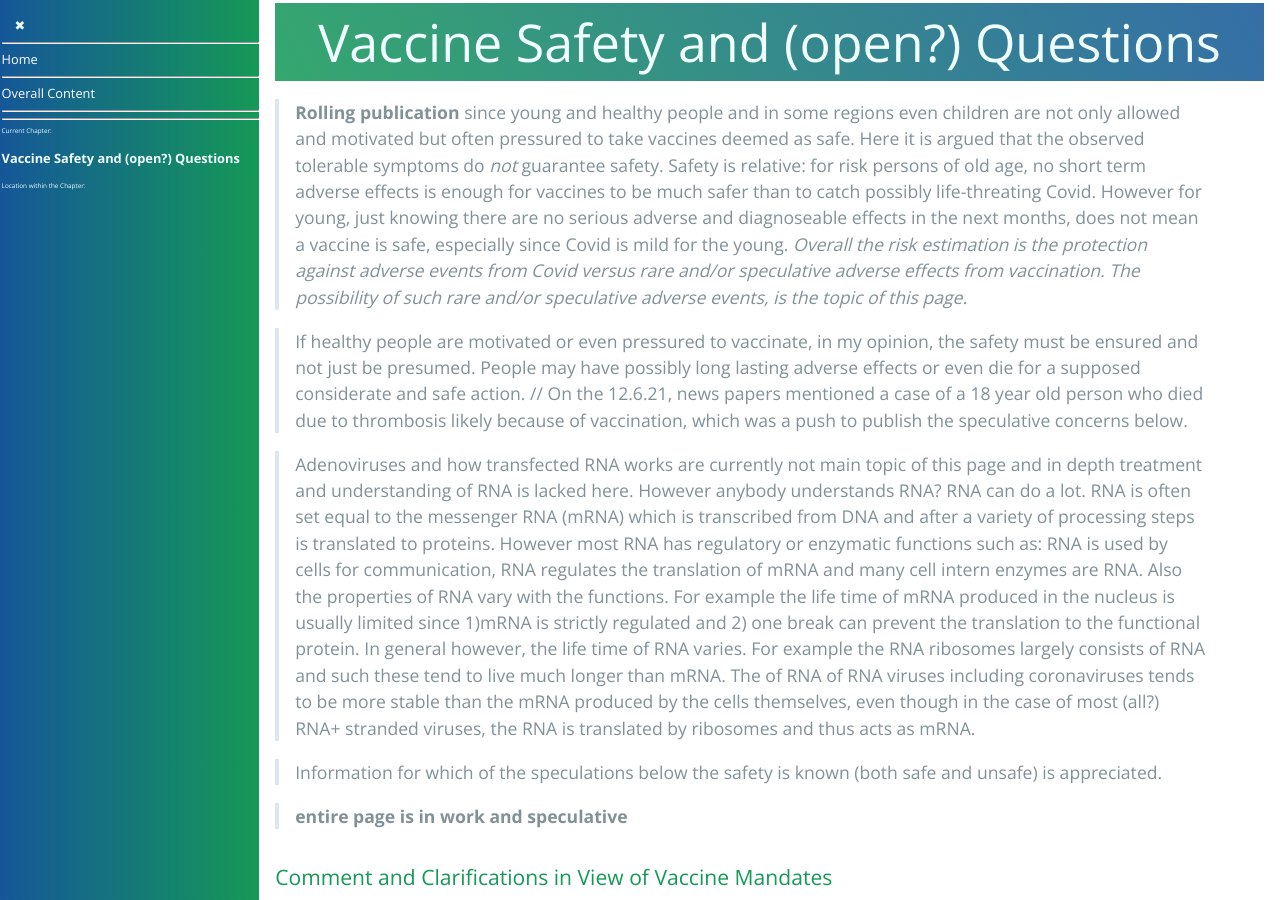
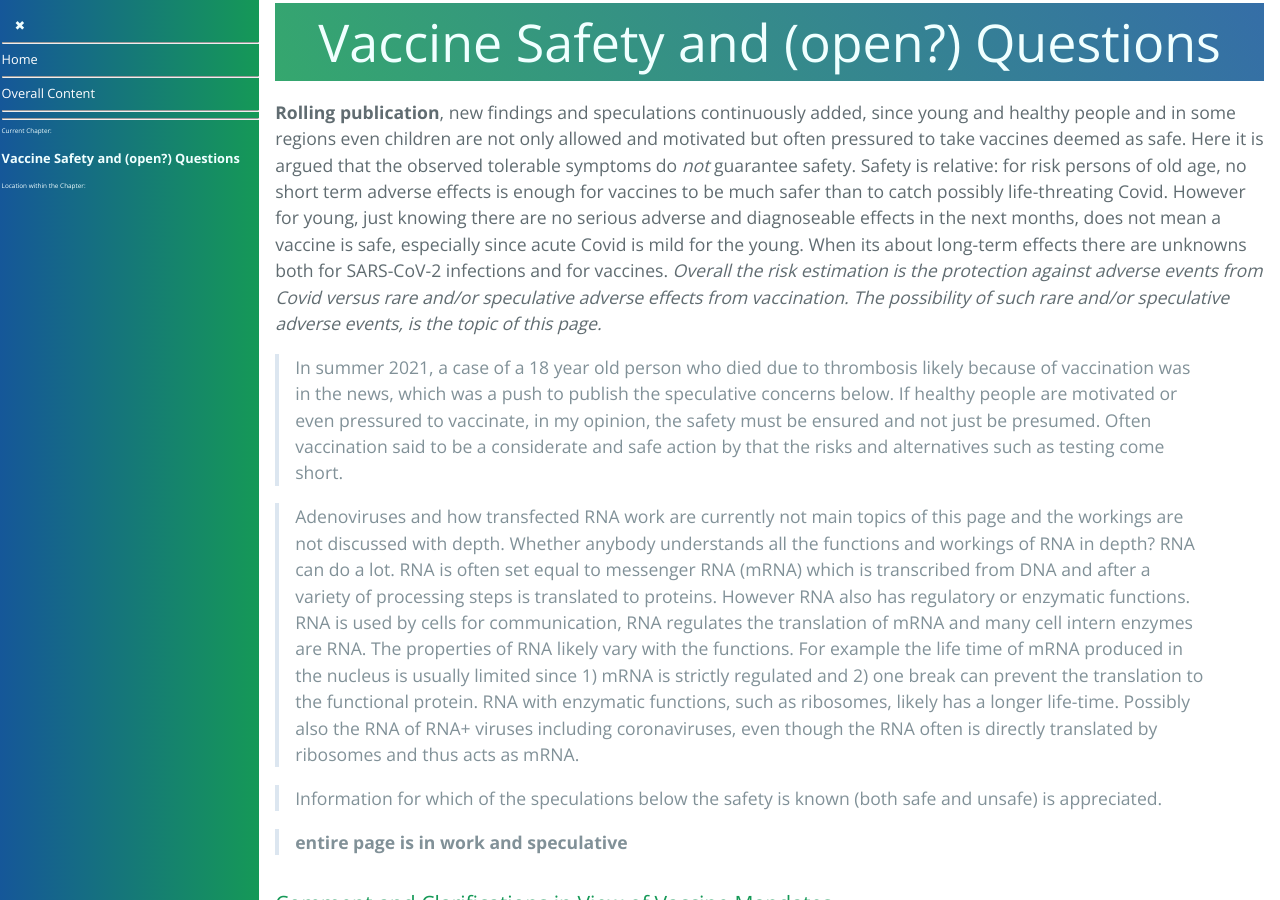
Before and after one commit to forestgrape/coronavirus, a Jekyll site: the page built from 10_vaccines/vaccine_safety.md, in a window 1280 px wide and 900 px high. Built offline with Jekyll 4.4.1, drawn with Linux system fonts in a browser that asks for light colours; our own code applies the rules of GitHub Pages for plain Markdown files.

Commit message:
factualized formulations

```diff
--- a/10_vaccines/vaccine_safety.md
+++ b/10_vaccines/vaccine_safety.md
@@ -1,10 +1,10 @@
 # Vaccine Safety and (open?) Questions
 
-> __Rolling publication__ since young and healthy people and in some regions even children are not only allowed and motivated but often pressured to take vaccines deemed as safe. Here it is argued that the observed tolerable symptoms do *not* guarantee safety. Safety is relative: for risk persons of old age, no short term adverse effects is enough for vaccines to be much safer than to catch possibly life-threating Covid. However for young, just knowing there are no serious adverse and diagnoseable effects in the next months, does not mean a vaccine is safe, especially since Covid is mild for the young. *Overall the risk estimation is the protection against adverse events from Covid versus rare and/or speculative adverse effects from vaccination. The possibility of such rare and/or speculative adverse events, is the topic of this page.*
+__Rolling publication__, new findings and speculations continuously added, since young and healthy people and in some regions even children are not only allowed and motivated but often pressured to take vaccines deemed as safe. Here it is argued that the observed tolerable symptoms do *not* guarantee safety. Safety is relative: for risk persons of old age, no short term adverse effects is enough for vaccines to be much safer than to catch possibly life-threating Covid. However for young, just knowing there are no serious adverse and diagnoseable effects in the next months, does not mean a vaccine is safe, especially since acute Covid is mild for the young. When its about long-term effects there are unknowns both for SARS-CoV-2 infections and for vaccines. *Overall the risk estimation is the protection against adverse events from Covid versus rare and/or speculative adverse effects from vaccination. The possibility of such rare and/or speculative adverse events, is the topic of this page.*
 
-> If healthy people are motivated or even pressured to vaccinate, in my opinion, the safety must be ensured and not just be presumed. People may have possibly long lasting adverse effects or even die for a supposed considerate and safe action. // On the 12.6.21, news papers mentioned a case of a 18 year old person who died due to thrombosis likely because of vaccination, which was a push to publish the speculative concerns below.
+> In summer 2021, a case of a 18 year old person who died due to thrombosis likely because of vaccination was in the news, which was a push to publish the speculative concerns below. If healthy people are motivated or even pressured to vaccinate, in my opinion, the safety must be ensured and not just be presumed. Often vaccination said to be a considerate and safe action by that the risks and alternatives such as testing come short.
 
-> Adenoviruses and how transfected RNA works are currently not main topic of this page and in depth treatment and understanding of RNA is lacked here. However anybody understands RNA?  RNA can do a lot. RNA is often set equal to the messenger RNA (mRNA) which is transcribed from DNA and after a variety of processing steps is translated to proteins. However most RNA has regulatory or enzymatic functions such as: RNA is used by cells for communication, RNA regulates the translation of mRNA and many cell intern enzymes are RNA. Also the properties of RNA vary with the functions. For example the life time of mRNA produced in the nucleus is usually limited since 1)mRNA is strictly regulated and 2) one break can prevent the translation to the functional protein. In general however, the life time of RNA varies. For example the RNA ribosomes largely consists of RNA and such these tend to live much longer than mRNA. The of RNA of RNA viruses including coronaviruses tends to be more stable than the mRNA produced by the cells themselves, even though in the case of most (all?) RNA+ stranded viruses, the RNA is translated by ribosomes and thus acts as mRNA.
+> Adenoviruses and how transfected RNA work are currently not main topics of this page and the workings are not discussed with depth. Whether anybody understands all the functions and workings of RNA in depth?  RNA can do a lot. RNA is often set equal to messenger RNA (mRNA) which is transcribed from DNA and after a variety of processing steps is translated to proteins. However RNA also has regulatory or enzymatic functions. RNA is used by cells for communication, RNA regulates the translation of mRNA and many cell intern enzymes are RNA. The properties of RNA likely vary with the functions. For example the life time of mRNA produced in the nucleus is usually limited since 1) mRNA is strictly regulated and 2) one break can prevent the translation to the functional protein. RNA with enzymatic functions, such as ribosomes, likely has a longer life-time. Possibly also the RNA of RNA+ viruses including coronaviruses, even though the RNA often is directly translated by ribosomes and thus acts as mRNA.
 
 > Information for which of the speculations below the safety is known (both safe and unsafe) is appreciated.
 
```
